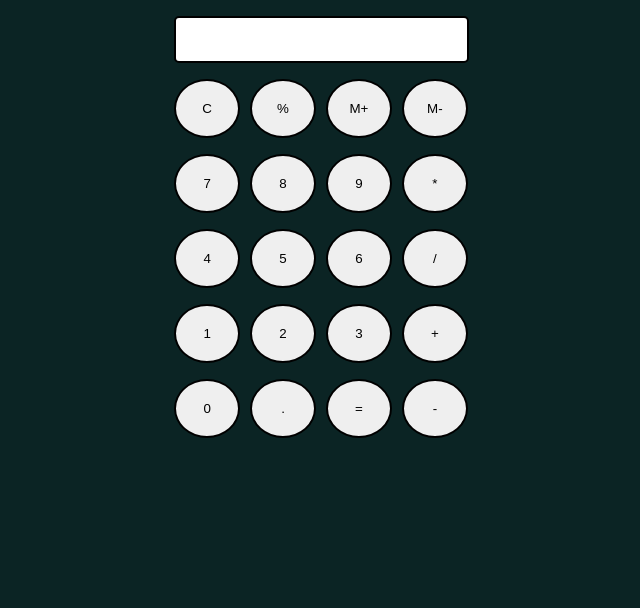
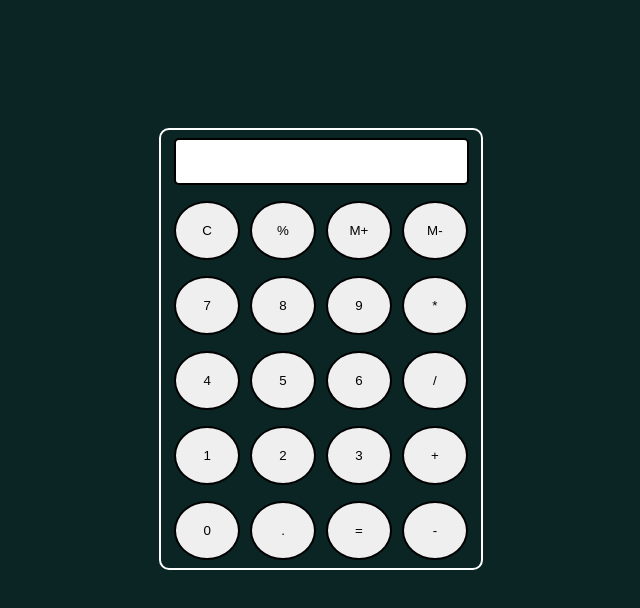
Before and after one commit to Debasis-Sahoo/calculetor, a plain HTML site: page index.html in a window 1280 px wide. Shown: the whole page, without its empty margins (327-967 px from the left). Drawn offline with Linux system fonts and the light colour scheme.

Commit message:
commited

```diff
--- a/style.css
+++ b/style.css
@@ -48,3 +48,13 @@ html, body {
   .items-center{
     align-items: center;
   }
+  .container{
+    border: 2px solid rgb(255, 255, 255);
+    width: 25%;
+    border-radius: 10px;
+    display: flex;
+    justify-content: center;
+    align-items: center;
+    margin-top: 10%;
+
+  }
```
